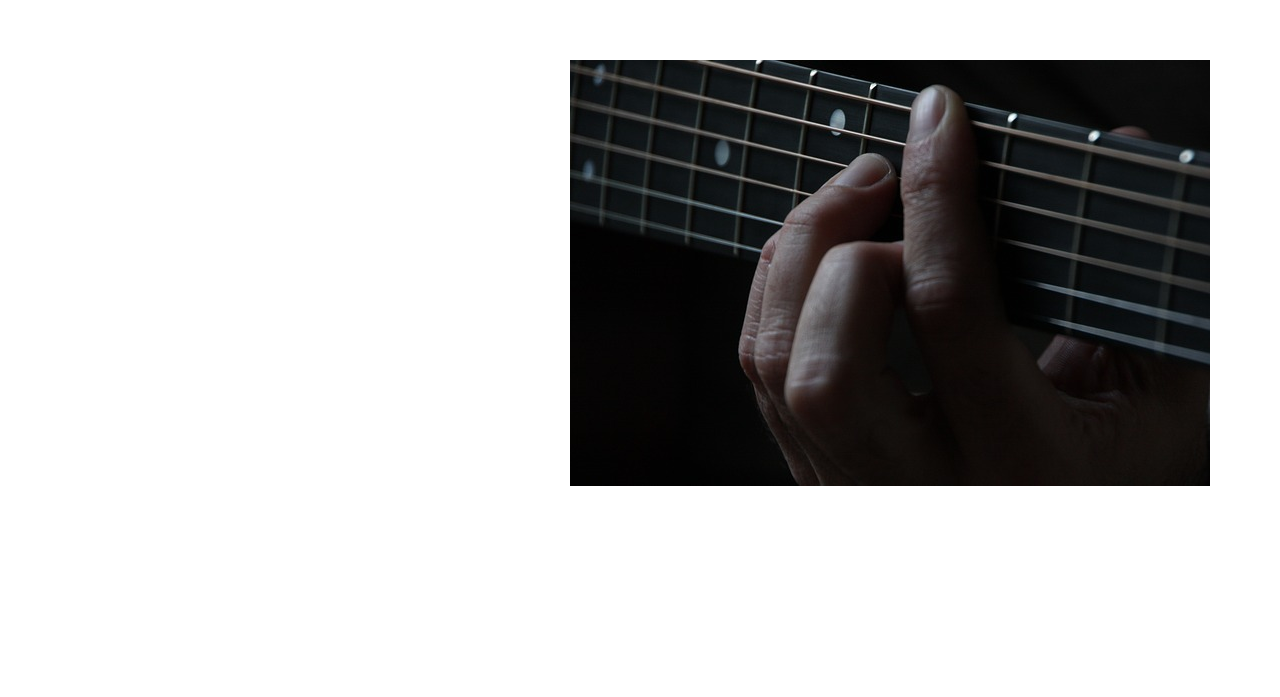
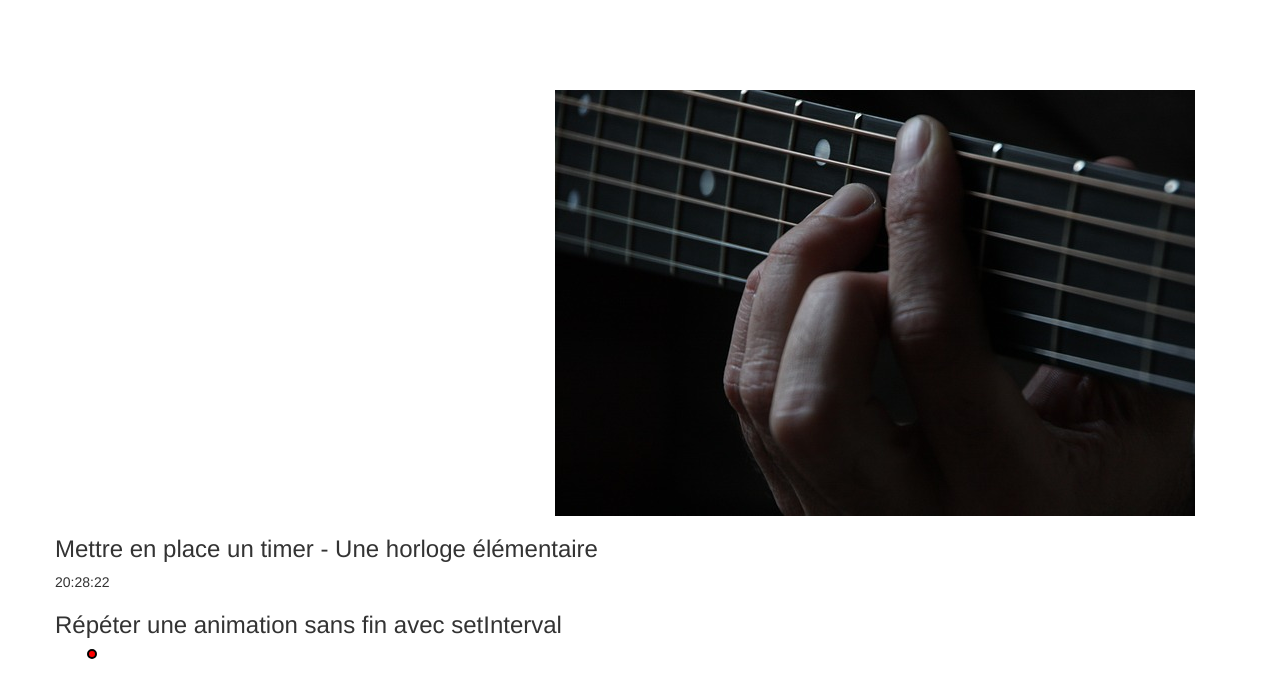
Before and after one commit to ChristopheMalo/how-to-use-jquery, a plain HTML site: page cours/09_files_attente_timer.html in a window 1280 px wide. Shown: the part 2518-3215 px from the top of the page. Before the commit the page ends 3004 px from the top, so only its background shows below. Drawn offline with nearby package versions, Linux system fonts and the light colour scheme.

Commit message:
Coder exemples cours 09 -> Mettre en place un timer

```diff
--- a/cours/09_files_attente_timer.html
+++ b/cours/09_files_attente_timer.html
@@ -31,7 +31,8 @@
             #stop-start-anim img {
                 position: relative;
             }
-            #balle {
+            #balle,
+            #balle02 {
                 width: 10px;
                 height: 10px;
                 background-color: red;
@@ -41,6 +42,9 @@
             }
             #stop-start-anim {
                 margin-top: 240px;
+            }
+            #horloge {
+                margin-top: 300px;
             }
         </style>
     </head>
@@ -77,7 +81,7 @@
                 <img src="../images/cours_09/sport_frog.jpg" alt="sport-frog">
             </div>
 
-            <div id="manipuler-file-attente">
+            <div id="manipuler-file-attente" class="row">
                 <h3>Manipuler la file d'attente</h3>
                 <button id="ajouter" class="btn btn-info btn-lg">Ajouter animation</button>
                 <button id="annuler" class="btn btn-info btn-lg">Annuler la file d'attente</button><br />
@@ -89,12 +93,12 @@
                 </div>
             </div>
 
-            <div id="repeter-anim">
+            <div id="repeter-anim" class="row">
                 <h3>Répéter une animation sans fin</h3>
                 <div id="balle"></div>
             </div>
 
-            <div id="stop-start-anim">
+            <div id="stop-start-anim" class="row">
                 <h3>Arrêter et reprendre une animation</h3>
                 <button id="stopFin" class="btn btn-info btn-lg">Stop et fin</button>
                 <button id="stopAnnuleFin" class="btn btn-info btn-lg">Stop, annule et fin</button>
@@ -103,6 +107,15 @@
                 <img src="../images/cours_09/guitar01.jpg" id="guitar03">
             </div>
 
+            <div id="horloge" class="row">
+                <h3>Mettre en place un timer - Une horloge élémentaire</h3>
+                <span id="horlogeElementaire"></span>
+            </div>
+
+            <div id="repeter-anim-interval" class="row">
+                <h3>Répéter une animation sans fin avec setInterval</h3>
+                <div id="balle02"></div>
+            </div>
 
         </div>
         <script src="../jquery/jquery-2.1.4.js"></script>
--- a/js/code_js_cours_09_files_attente_timer.js
+++ b/js/code_js_cours_09_files_attente_timer.js
@@ -104,4 +104,24 @@ $(function() {
         $('#stop-start-anim img').animate({left: '+=500'}, 2000).animate({top: '+=300'}, 2000);
     });
 
+
+    /*
+     * Mettre en place un timer
+     */
+    // Une horloge élémentaire
+    function Horloge() {
+        var myDate = new Date();
+        var h = myDate.getHours() + ":" + myDate.getMinutes() + ":" + myDate.getSeconds();
+        $('#horlogeElementaire').text(h);
+    }
+    setInterval(Horloge, 1000);
+
+    // Une animation sans fin avec set interval
+    function bis02() {
+      $('#balle02').animate({left: '+=200'}, 'slow')
+                   .animate({top: '+=200'}, 'slow')
+                   .animate({left: '-=200'}, 'slow')
+                   .animate({top: '-=200'}, 'slow');
+    };
+    setInterval(bis02, 2400);
   });
```
